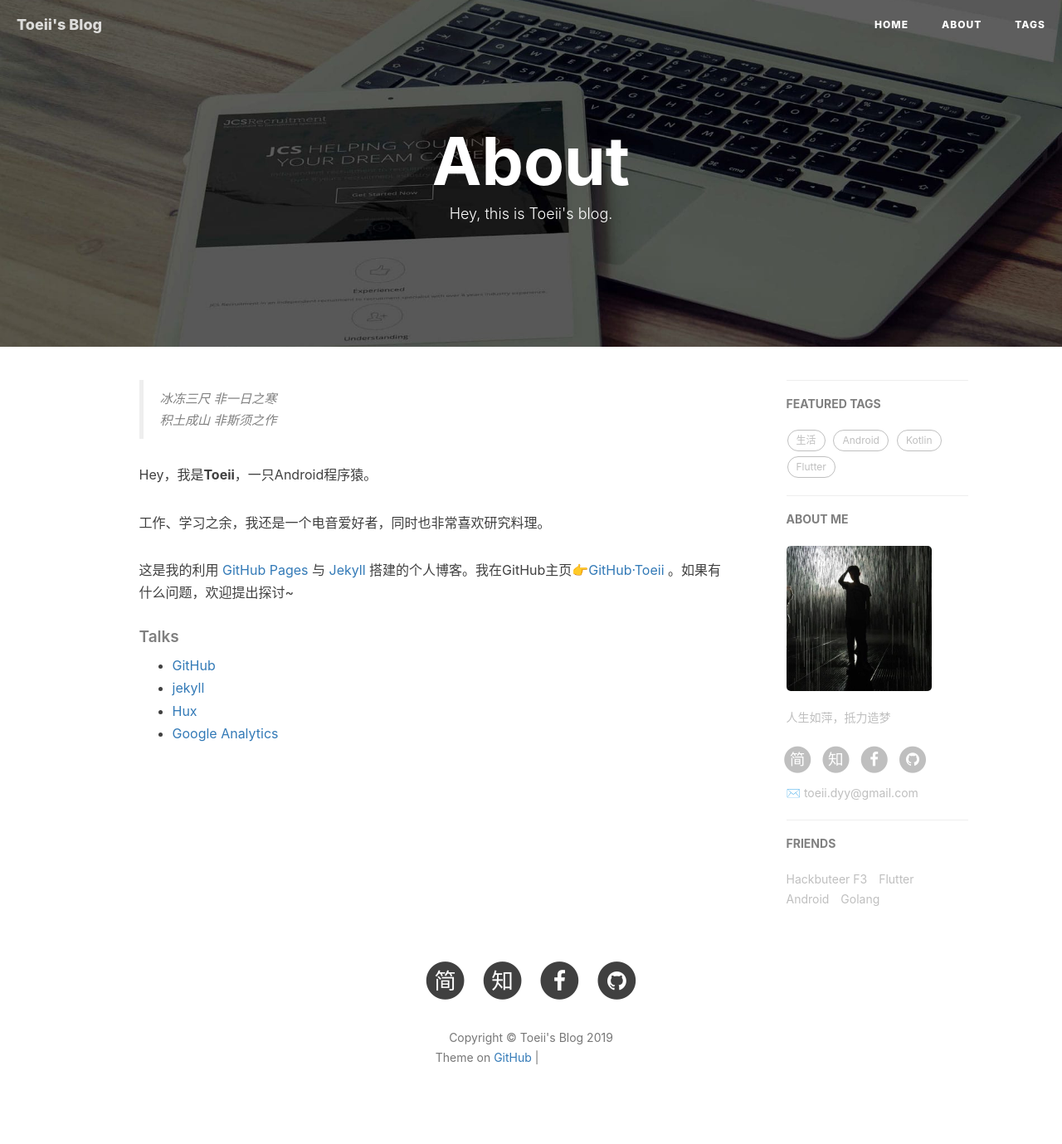
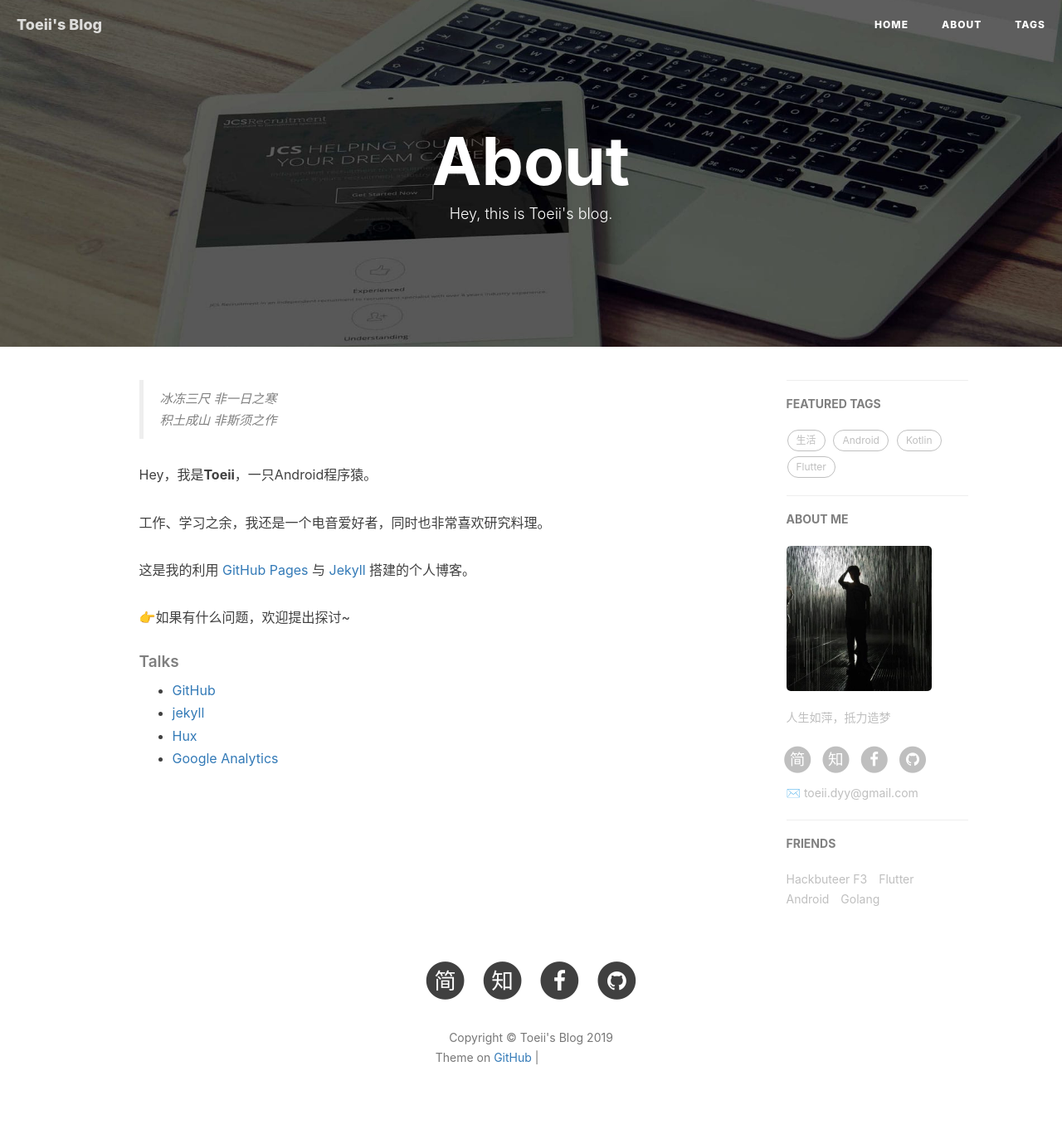
Before and after one commit to toeii/toeii.github.io, a Jekyll site: the page built from about.html, in a window 1280 px wide. Shown: the whole page at 83% size. Built offline with Jekyll 4.4.1, drawn with Linux system fonts in a browser that asks for light colours; nearby versions of some CDN libraries; comment, search, counter and statistics services are not loaded; grey boxes are pictures that could not be loaded.

Commit message:
about update

```diff
--- a/about.html
+++ b/about.html
@@ -22,7 +22,8 @@ header-img: "img/post-bg-rwd.jpg"
 
     <p>工作、学习之余，我还是一个电音爱好者，同时也非常喜欢研究料理。</p>
 
-    <p>这是我的利用 <a href="https://pages.github.com/">GitHub Pages</a> 与 <a href="http://jekyll.com.cn/">Jekyll</a> 搭建的个人博客。我在GitHub主页<a href="https://github.com/toeii">👉GitHub·Toeii</a> 。如果有什么问题，欢迎提出探讨~</p>
+    <p>这是我的利用 <a href="https://pages.github.com/">GitHub Pages</a> 与 <a href="http://jekyll.com.cn/">Jekyll</a> 搭建的个人博客。</p>
+    <p>👉如果有什么问题，欢迎提出探讨~</p>
 
     <p></p>
 
```
